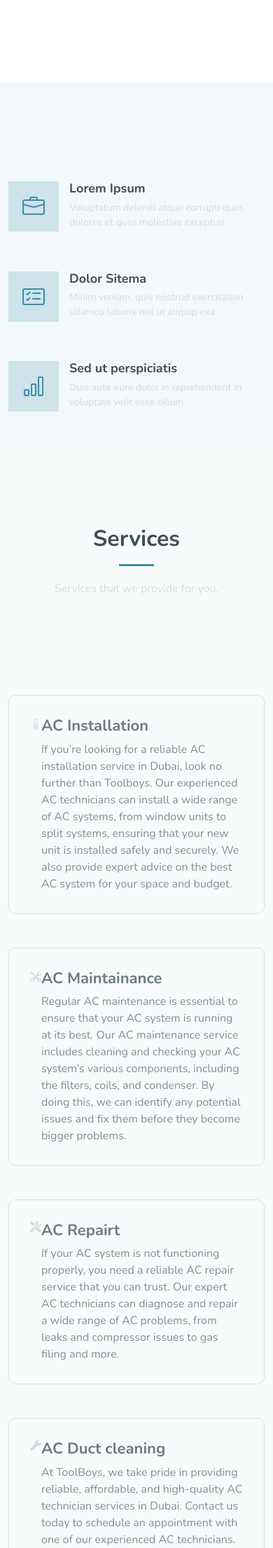
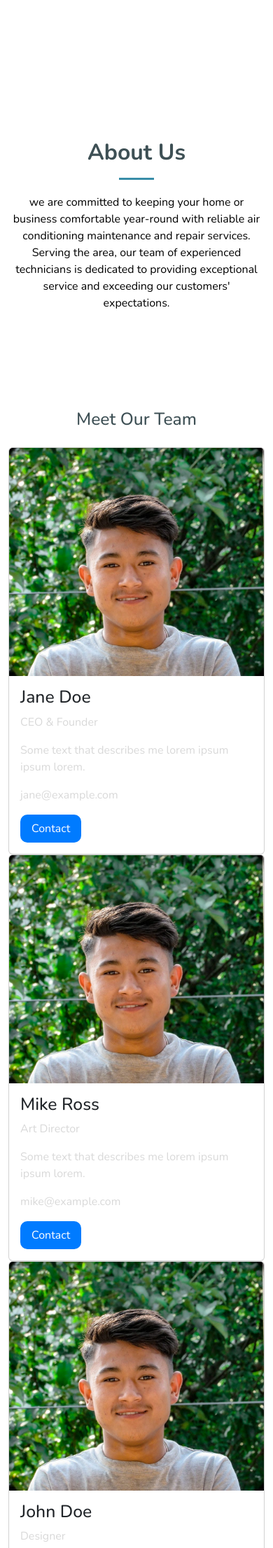
Before and after one commit to sabol72/Alpha, a PHP site: page / in a window 390 px wide. Shown: the part 885-3097 px from the top of the page at 70% size. Run offline with PHP 8.4, Linux system fonts and the light colour scheme.

Commit message:
completed

```diff
--- a/Index.php
+++ b/Index.php
@@ -102,12 +102,12 @@ $conn->close();
 
       <nav id="navmenu" class="navmenu">
         <ul>
-          <li><a href="index.html#hero" class="">Home</a></li>
-          <li><a href="index.html#about">About</a></li>
-          <li><a href="index.html#features">Features</a></li>
-          <li><a href="index.html#services">Services</a></li>
-          <li><a href="index.html#contact">Contact</a></li>
-          <li><button type="button" class="btn btn-primary">Book Now</button></li>
+          <li><a href="#hero" class="">Home</a></li>
+          <li><a href="#about">About</a></li>
+          <li><a href="#features">Features</a></li>
+          <li><a href="#service">Services</a></li>
+          <li><a href="#contact">Contact</a></li>
+          <li> <a href="#book"><button type="button" class="btn btn-primary">Book Now</button></a></li>
         </ul>
         <i class="mobile-nav-toggle d-xl-none bi bi-list"></i>
       </nav>
@@ -178,49 +178,131 @@ $conn->close();
      </Section>
     </section><!-- /Hero Section -->
 
-    <!-- Featured Services Section -->
-    <section id="featured-services" class="featured-services section">
+
+
+    <!-- about us -->
+
+    <div class="container section-title" data-aos="fade-up" id="about">
+    <h2>About Us</h2>
+    <P style="color: black;"> we are committed to keeping your home or business comfortable year-round with reliable air conditioning maintenance and repair services. Serving the  area, our team of experienced technicians is dedicated to providing exceptional service and exceeding our customers' expectations.</P>
+  </div>
 
   <div class="container">
-
-        <div class="row gy-4">
-
-          <div class="col-xl-4 col-lg-6" data-aos="fade-up" data-aos-delay="100">
-            <div class="service-item d-flex">
-              <div class="icon flex-shrink-0"><i class="bi bi-briefcase"></i></div>
-              <div>
-                <h4 class="title"><a href="#" class="stretched-link">Lorem Ipsum</a></h4>
-                <p class="description">Voluptatum deleniti atque corrupti quos dolores et quas molestias excepturi</p>
+    <h2 class="text-center my-4"> Meet Our Team</h2>
+    <div class="row">
+      <div class="col-md-4">
+        <div class="card">
+          <img src="assets/img/absolute-image.jpg" alt="Jane" class="card-img-top">
+          <div class="card-body">
+            <h2 class="card-title">Jane Doe</h2>
+            <p class="card-text">CEO & Founder</p>
+            <p class="card-text">Some text that describes me lorem ipsum ipsum lorem.</p>
+            <p>jane@example.com</p>
+            <button class="btn btn-primary">Contact</button>
           </div>
         </div>
       </div>
-          <!-- End Service Item -->
 
-          <div class="col-xl-4 col-lg-6" data-aos="fade-up" data-aos-delay="200">
-            <div class="service-item d-flex">
-              <div class="icon flex-shrink-0"><i class="bi bi-card-checklist"></i></div>
-              <div>
-                <h4 class="title"><a href="#" class="stretched-link">Dolor Sitema</a></h4>
-                <p class="description">Minim veniam, quis nostrud exercitation ullamco laboris nisi ut aliquip exa</p>
+      <div class="col-md-4">
+        <div class="card">
+          <img src="assets/img/absolute-image.jpg" alt="Mike" class="card-img-top">
+          <div class="card-body">
+            <h2 class="card-title">Mike Ross</h2>
+            <p class="card-text">Art Director</p>
+            <p class="card-text">Some text that describes me lorem ipsum ipsum lorem.</p>
+            <p>mike@example.com</p>
+            <button class="btn btn-primary">Contact</button>
           </div>
         </div>
-          </div><!-- End Service Item -->
+      </div>
 
-          <div class="col-xl-4 col-lg-6" data-aos="fade-up" data-aos-delay="300">
-            <div class="service-item d-flex">
-              <div class="icon flex-shrink-0"><i class="bi bi-bar-chart"></i></div>
-              <div>
-                <h4 class="title"><a href="#" class="stretched-link">Sed ut perspiciatis</a></h4>
-                <p class="description">Duis aute irure dolor in reprehenderit in voluptate velit esse cillum</p>
+      <div class="col-md-4">
+        <div class="card">
+          <img src="assets/img/absolute-image.jpg" alt="John" class="card-img-top">
+          <div class="card-body">
+            <h2 class="card-title">John Doe</h2>
+            <p class="card-text">Designer</p>
+            <p class="card-text">Some text that describes me lorem ipsum ipsum lorem.</p>
+            <p>john@example.com</p>
+            <button class="btn btn-primary">Contact</button>
           </div>
         </div>
-          </div><!-- End Service Item -->
-
+      </div>
+    </div>
   </div>
 
+
+
+  <!-- features section -->
+
+  <div class="container section-title " data-aos="fade-up" id="features">
+      <h1 class="text-center mt-5 mb-4">Our Features</h1>
     </div>
 
-    </section><!-- /Featured Services Section -->
+
+      <div class="row">
+        <div class="col-lg-4 mb-4">
+          <div class="feature-box">
+            <div class="text-center">
+              <i class="fas fa-tools fa-3x mb-3"></i>
+              <h3>Expert Technicians</h3>
+              <p>Our team consists of experienced technicians who are trained to handle all types of AC maintenance and repair tasks with precision and expertise.</p>
+            </div>
+          </div>
+        </div>
+
+        <div class="col-lg-4 mb-4">
+          <div class="feature-box">
+            <div class="text-center">
+              <i class="fas fa-clock fa-3x mb-3"></i>
+              <h3>24/7 Emergency Service</h3>
+              <p>We understand that AC issues can arise at any time. That's why we offer round-the-clock emergency repair services to address urgent problems promptly.</p>
+            </div>
+          </div>
+        </div>
+
+        <div class="col-lg-4 mb-4">
+          <div class="feature-box">
+            <div class="text-center">
+              <i class="fas fa-wrench fa-3x mb-3"></i>
+              <h3>Comprehensive Repairs</h3>
+              <p>From minor repairs to major overhauls, we provide comprehensive repair services to restore your AC system's functionality and efficiency quickly and effectively.</p>
+            </div>
+          </div>
+        </div>
+
+        <div class="col-lg-4 mb-4">
+          <div class="feature-box">
+            <div class="text-center">
+              <i class="fas fa-check-circle fa-3x mb-3"></i>
+              <h3>Quality Assurance</h3>
+              <p>We take pride in the quality of our workmanship and stand behind the services we provide. With us, you can expect reliable repairs and lasting results every time.</p>
+            </div>
+          </div>
+        </div>
+
+        <div class="col-lg-4 mb-4">
+          <div class="feature-box">
+            <div class="text-center">
+              <i class="fas fa-tools fa-3x mb-3"></i>
+              <h3>Preventive Maintenance</h3>
+              <p>Our preventive maintenance plans are designed to keep your AC system running smoothly year-round, helping to prevent breakdowns and prolong the lifespan of your equipment.</p>
+            </div>
+          </div>
+        </div>
+
+        <div class="col-lg-4 mb-4">
+          <div class="feature-box">
+            <div class="text-center">
+              <i class="fas fa-handshake fa-3x mb-3"></i>
+              <h3>Customer Satisfaction</h3>
+              <p>Your satisfaction is our priority. We strive to deliver exceptional service and exceed your expectations at every step of the process, from diagnosis to repair.</p>
+            </div>
+          </div>
+        </div>
+      </div>
+
+
 
 
 
@@ -232,7 +314,7 @@ $conn->close();
 
 
     <!-- Services Section -->
-    <section id="services" class="services section">
+    <section id="services" class="services section" id="service">
 
       <!-- Section Title -->
       <div class="container section-title" data-aos="fade-up">
@@ -311,7 +393,7 @@ $conn->close();
 
 
     <!-- Contact Section -->
-   <section id="contact" class="contact section">
+   <section id="contact" class="contact section" id="contact">
 
     <!-- Section Title -->
     <div class="container section-title" data-aos="fade-up">
@@ -349,7 +431,7 @@ $conn->close();
 
         </div>
 
-        <div class="container mt-5">
+        <div class="container mt-5" id="book">
         <h3 class="text-center">Book Your Service Now</h3>
             <div id="formContainer" <?php if (!$showForm) echo 'style="display: none;"'; ?>>
                 <form action="" method="post" class="needs-validation" novalidate>
@@ -446,6 +528,61 @@ $conn->close();
   </main>
 
 
+  <!-- footer part -->
+
+  <footer>
+    <div class="main-content">
+       <div class="left box">
+          <h2>BBC.Maintainance</h2>
+          <div class="content">
+             <p>Al Bahja Building Maintenance and cleaning services do regular cleaning jobs, upholstery cleaning,
+                after party cleaning, deep cleaning, and move-in move-out cleaning.</p>
+             <div class="social">
+                <a href="#"><span class="fab fa-facebook-f"></span></a>
+                <a href="#"><span class="fab fa-twitter"></span></a>
+                <a href="#"><span class="fab fa-instagram"></span></a>
+                <a href="#"><span class="fab fa-youtube"></span></a>
+             </div>
+          </div>
+       </div>
+
+       <div class="center box">
+          <h2>Details</h2>
+          <div class="content">
+             <div class="place">
+                <span class="fas fa-map-marker-alt"></span>
+                <span class="text">Amwaj Building , Burdubai, Office No. <br> &nbsp; &nbsp; &nbsp; &nbsp; &nbsp;
+                   &nbsp; &nbsp;G19, P.O Box: 46777</span>
+             </div>
+             <div class="phone">
+                <span class="fas fa-phone-alt"></span>
+                <span class="text">+971 (04) 357 2148
+                </span>
+             </div>
+             <div class="email">
+                <span class="fas fa-envelope"></span>
+                <span class="text">
+                   info@bbcmaintenance.com
+                </span>
+             </div>
+          </div>
+       </div>
+
+       <div class="service">
+          <h5>Services</h5>
+          <br>
+          <ul class="service-list">
+              <li><a href="#">AC Installations</a></li>
+              <li><a href="#">AC Maintenance</a></li>
+              <li><a href="#">AC Repair</a></li>
+              <li><a href="#">AC Duct Cleaning</a></li>
+          </ul>
+      </div>
+
+ </footer>
+
+
+
 
   <!-- Scroll Top -->
   <a href="#" id="scroll-top" class="scroll-top d-flex align-items-center justify-content-center"><i class="bi bi-arrow-up-short"></i></a>
```
Lines whose indentation alone changed are shown as unchanged.
